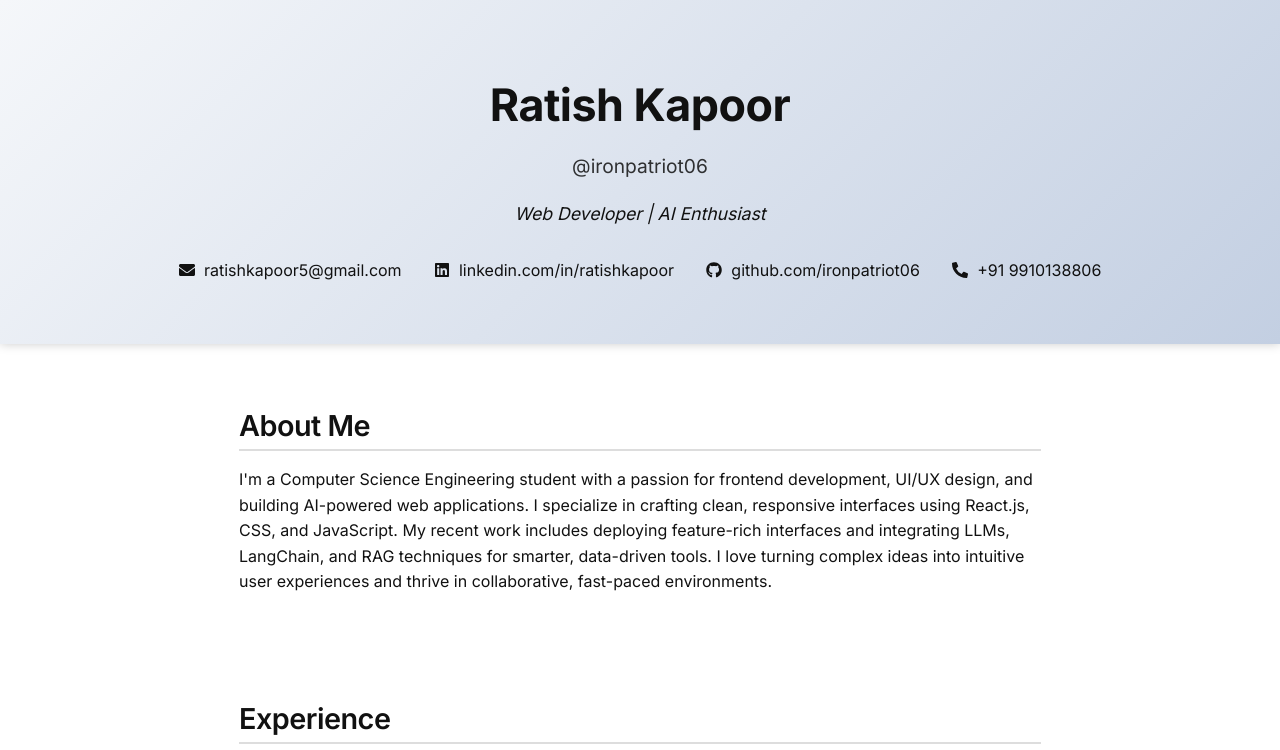
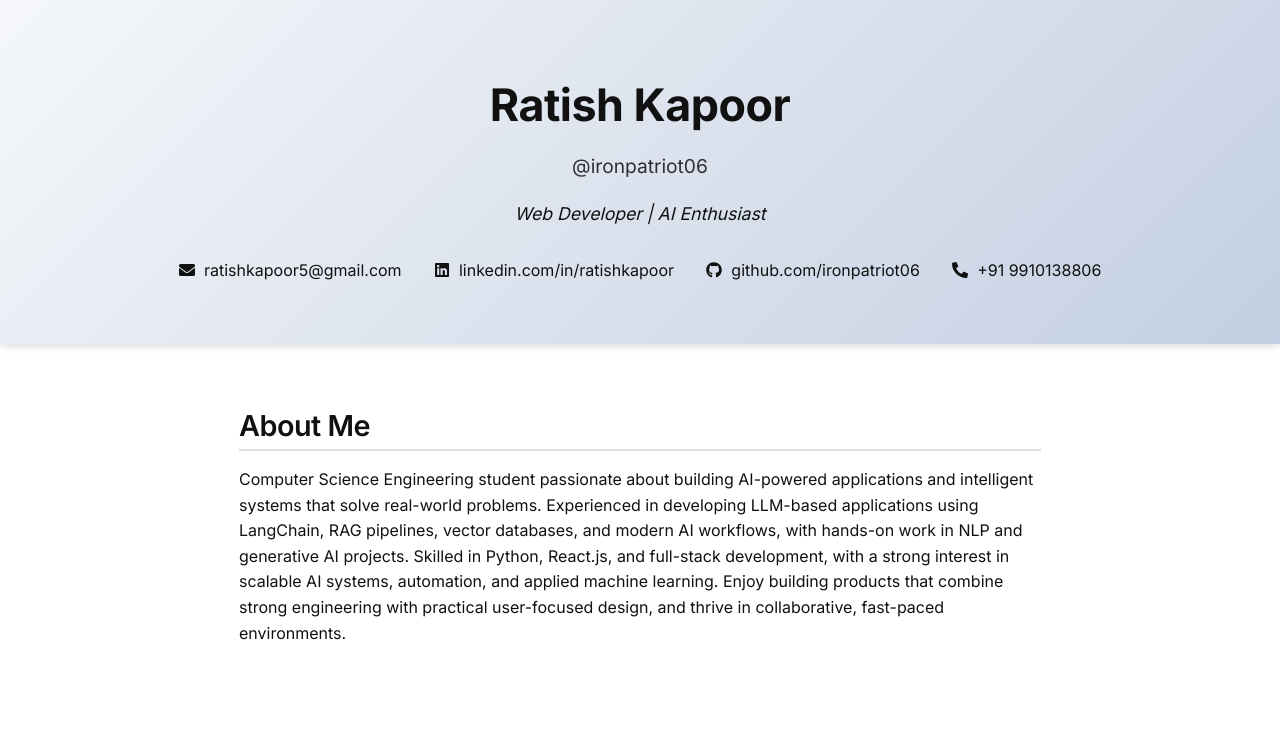
Before and after one commit to Ironpatriot06/ironpatriot06.github.io, a React (Vite) app: page / in a window 1280 px wide. Shown: the top 750 px of the page. Built offline with nearby package versions, Linux system fonts and the light colour scheme.

Commit message:
Update About.jsx

```diff
--- a/src/components/About.jsx
+++ b/src/components/About.jsx
@@ -3,7 +3,7 @@ export default function About() {
       <section>
         <h2>About Me</h2>
         <p>
-          I'm a Computer Science Engineering student with a passion for frontend development, UI/UX design, and building AI-powered web applications. I specialize in crafting clean, responsive interfaces using React.js, CSS, and JavaScript. My recent work includes deploying feature-rich interfaces and integrating LLMs, LangChain, and RAG techniques for smarter, data-driven tools. I love turning complex ideas into intuitive user experiences and thrive in collaborative, fast-paced environments.
+          Computer Science Engineering student passionate about building AI-powered applications and intelligent systems that solve real-world problems. Experienced in developing LLM-based applications using LangChain, RAG pipelines, vector databases, and modern AI workflows, with hands-on work in NLP and generative AI projects. Skilled in Python, React.js, and full-stack development, with a strong interest in scalable AI systems, automation, and applied machine learning. Enjoy building products that combine strong engineering with practical user-focused design, and thrive in collaborative, fast-paced environments.
         </p>
       </section>
     );
```
